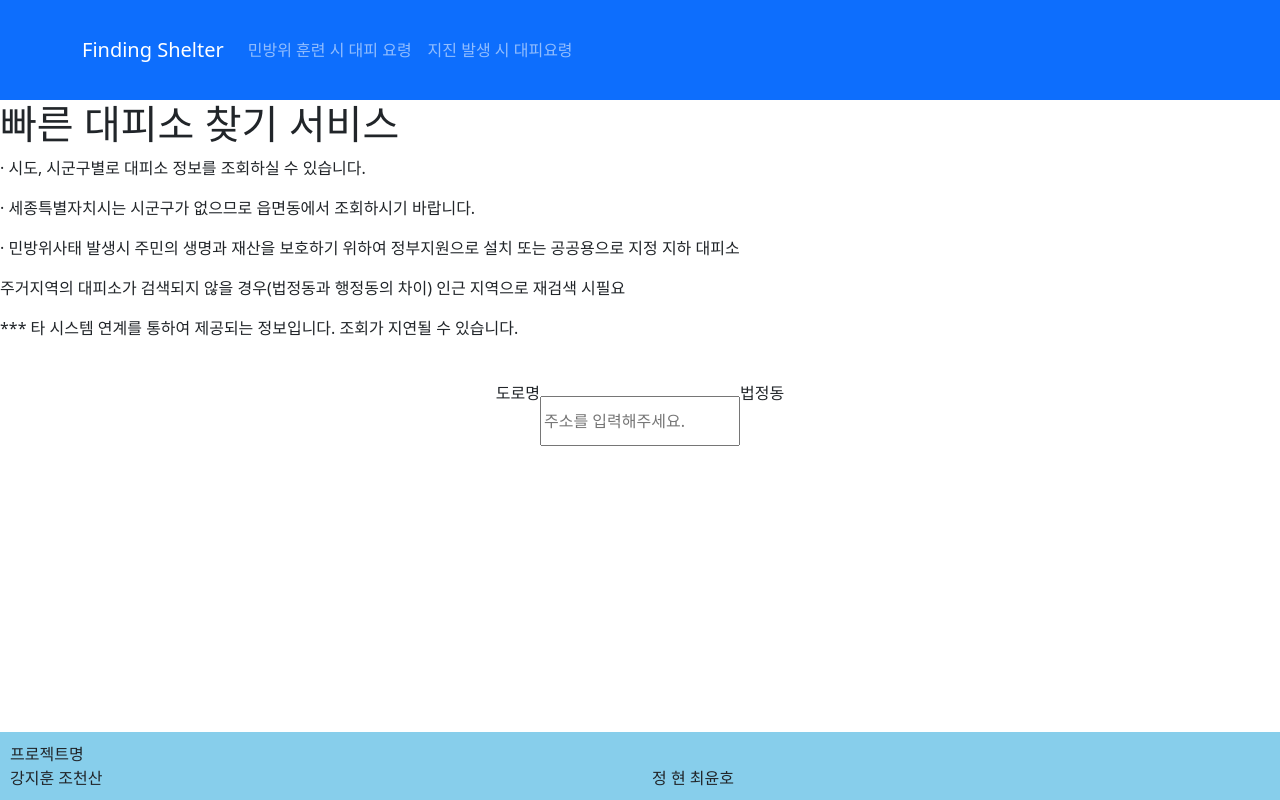
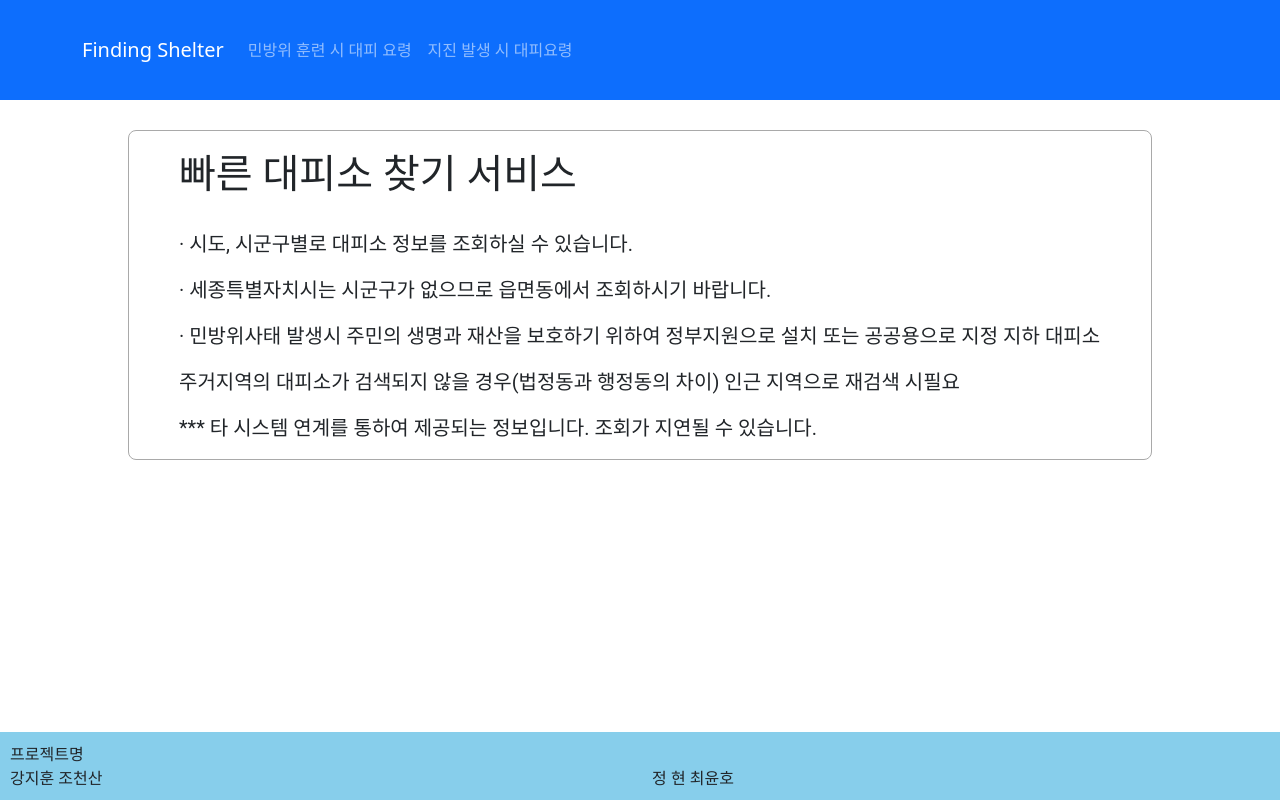
Before and after one commit to KwangWoonUnivOpenSource/Finding_Shellter_Frontend, a React (Create React App) app: page / in a window 1280 px wide. Built offline with nearby package versions, Linux system fonts and the light colour scheme.

Commit message:
메인 페이지 디자인

```diff
--- a/src/App.js
+++ b/src/App.js
@@ -9,9 +9,7 @@ function App() {
   return (
     <div className="App">
       <Routes>
-
         <Route path ="/" element = {<Header/>}>
-
           </Route>
         </Routes>
        <Home/>
--- a/src/components/header/Header.jsx
+++ b/src/components/header/Header.jsx
@@ -4,17 +4,18 @@ import Container from 'react-bootstrap/Container';
 import Nav from 'react-bootstrap/Nav';
 import Navbar from 'react-bootstrap/Navbar';
 import { Outlet } from 'react-router-dom';
+import { useNavigate } from 'react-router-dom';
  function Header(){
-
+const navigate = useNavigate();
   return (
     <div>
 
       <Navbar  className = {style.nav} bg="primary" data-bs-theme="dark">
         <Container>
-          <Navbar.Brand href="#home">Finding Shelter</Navbar.Brand>
+          <Navbar.Brand onClick={() => { navigate('/');}}>Finding Shelter</Navbar.Brand>
           <Nav className="me-auto">
-            <Nav.Link href="#home">민방위 훈련 시 대피 요령</Nav.Link>
-            <Nav.Link href="#features">지진 발생 시 대피요령</Nav.Link>
+            <Nav.Link  onClick={() => { navigate('/howtoresque');}}>민방위 훈련 시 대피 요령</Nav.Link>
+            <Nav.Link  onClick={() => { navigate('/earthquake');}}>지진 발생 시 대피요령</Nav.Link>
           </Nav>
         </Container>
       </Navbar>
--- a/src/pages/Home.jsx
+++ b/src/pages/Home.jsx
@@ -4,15 +4,13 @@ function Home(){
     return (
         <div>
             <div className={style.textbox}>
-            <h1>빠른 대피소 찾기 서비스</h1>
-            <p>· 시도, 시군구별로 대피소 정보를 조회하실 수 있습니다.</p>
-            <p>· 세종특별자치시는 시군구가 없으므로 읍면동에서 조회하시기 바랍니다.</p>
-            <p>· 민방위사태 발생시 주민의 생명과 재산을 보호하기 위하여 정부지원으로 설치 또는 공공용으로 지정 지하 대피소</p>
-            <p>주거지역의 대피소가 검색되지 않을 경우(법정동과 행정동의 차이) 인근 지역으로 재검색 시필요</p>
-            <p>*** 타 시스템 연계를 통하여 제공되는 정보입니다. 조회가 지연될 수 있습니다.</p>
+            <h1 className={`${style.h1} ${style.wrap}`}>빠른 대피소 찾기 서비스</h1>
+            <p className={style.wrap}>· 시도, 시군구별로 대피소 정보를 조회하실 수 있습니다.</p>
+            <p className={style.wrap}>· 세종특별자치시는 시군구가 없으므로 읍면동에서 조회하시기 바랍니다.</p>
+            <p className={style.wrap}>· 민방위사태 발생시 주민의 생명과 재산을 보호하기 위하여 정부지원으로 설치 또는 공공용으로 지정 지하 대피소</p>
+            <p className={style.wrap}>주거지역의 대피소가 검색되지 않을 경우(법정동과 행정동의 차이) 인근 지역으로 재검색 시필요</p>
+            <p className={style.wrap}>*** 타 시스템 연계를 통하여 제공되는 정보입니다. 조회가 지연될 수 있습니다.</p>
             </div>
-            <SearchAddress/>
-
         </div>
     );
 }
--- a/src/pages/Home.module.css
+++ b/src/pages/Home.module.css
@@ -12,4 +12,23 @@
     justify-content:center;
     align-items: left;
     flex-direction: column;
+    font-family: Roboto;
+    font-style: normal;
+    font-size: 20px;
+    line-height: 30px;
+    border-radius: 8px;
+    border: 1.5px solid #A9A9A9;
+    width: 80%;
+    margin-left: 10%;
+    margin-right: 25%;
+    margin-top: 30px;
 }
+.h1{
+   margin-top: 20px;
+    margin-bottom: 30px;
+}
+.wrap{
+    margin-left: 50px;
+    flex-shrink: 0;
+
+}
```
